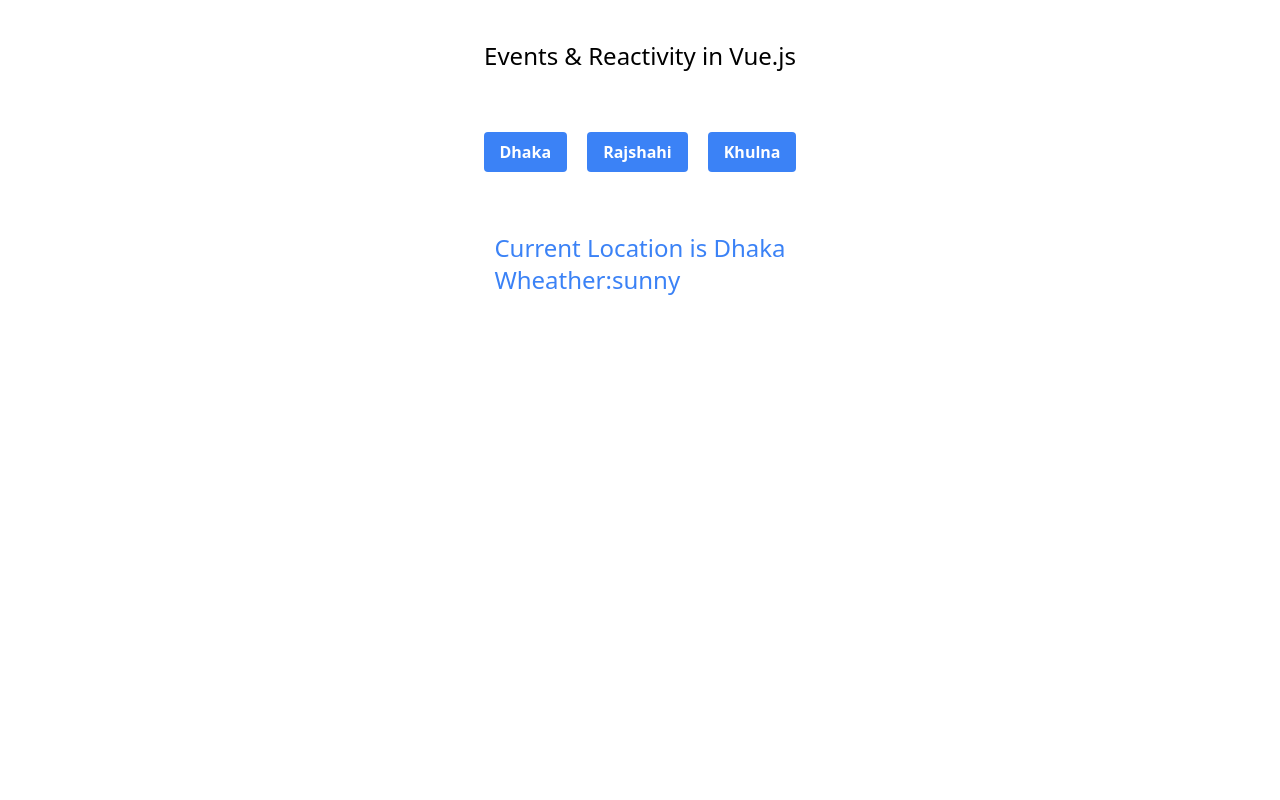
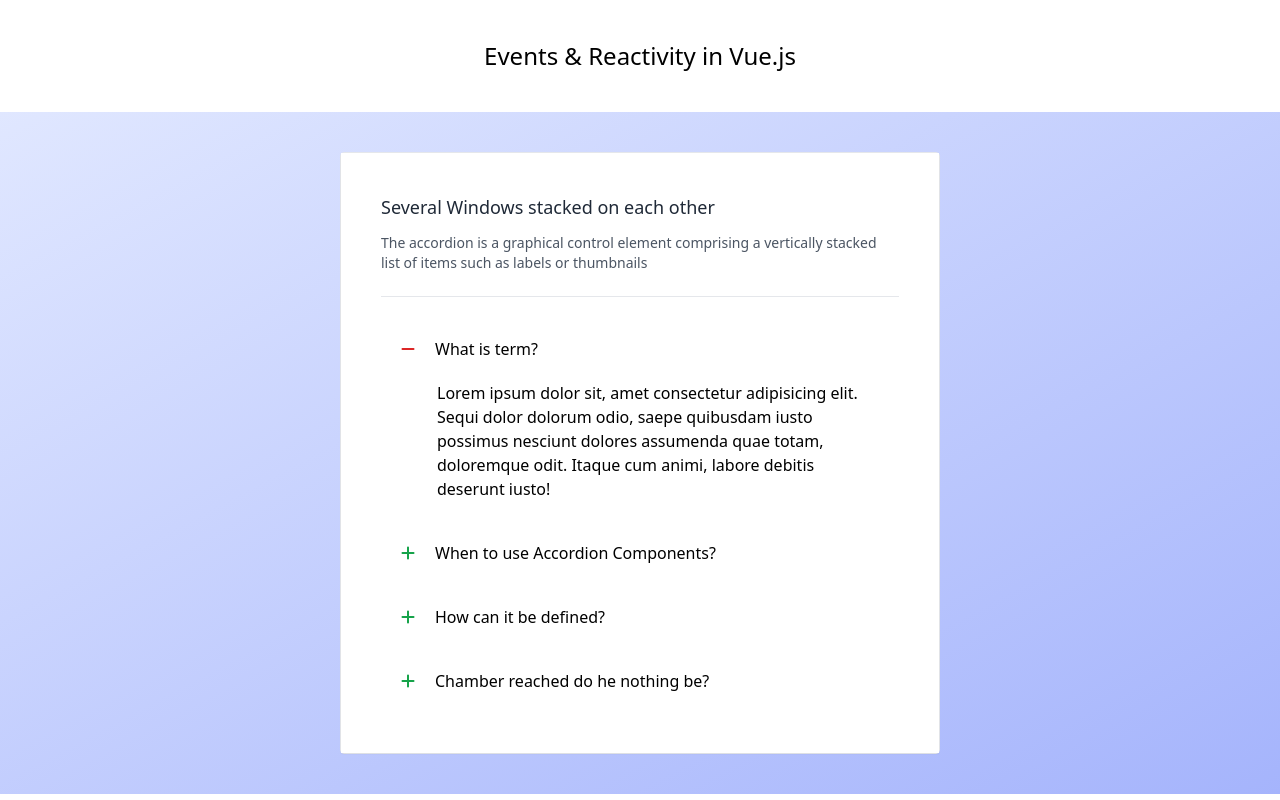
Before and after one commit to SrZitu/Vue_Module_4, a Vue app: page / in a window 1280 px wide. Built offline with nearby package versions, Linux system fonts and the light colour scheme.

Commit message:
Reactive episode 03, Creating Accordion

```diff
--- a/index.html
+++ b/index.html
@@ -5,6 +5,7 @@
     <link rel="icon" type="image/svg+xml" href="/vite.svg" />
     <meta name="viewport" content="width=device-width, initial-scale=1.0" />
     <script src="https://cdn.tailwindcss.com"></script>
+    <link rel="stylesheet" href="https://cdnjs.cloudflare.com/ajax/libs/font-awesome/6.1.1/css/all.min.css" />
     <title>Vite + Vue</title>
   </head>
   <body>
--- a/src/App.vue
+++ b/src/App.vue
@@ -1,35 +1,90 @@
 <script setup>
-import { ref,reactive } from 'vue';
-let location=reactive({
-  name:"Dhaka",
-  wheather:"sunny",
-
-});
-
-function changeLocation(newLocation,newwheather){
-location.name=newLocation;
-location.wheather=newwheather;
-
+import { ref } from 'vue'
+let accordionIndex=ref(0);
+let icons={
+  plus:'fas fa-plus',
+  minus:'fas fa-minus'
 }
 </script>
 
 <template>
- <section class="container mx-auto flex items-center flex-col">
-        <h1 class="text-center text-2xl py-10">Events & Reactivity in Vue.js</h1>
-        <div class="container mx-auto flex space-x-5 justify-center m-5">
-            <button class="bg-blue-500 hover:bg-blue-700 text-white font-bold py-2 px-4 rounded" @click="changeLocation('Dhaka','Sunny')">
-                Dhaka
-            </button>
-            <button class="bg-blue-500 hover:bg-blue-700 text-white font-bold py-2 px-4 rounded" @click="changeLocation('Rashahi','Cloudy')">
-                Rajshahi
-            </button>
-              <button class="bg-blue-500 hover:bg-blue-700 text-white font-bold py-2 px-4 rounded" @click="changeLocation('Khulna','Thunder')">
-                Khulna
-            </button>
+  <section class="container mx-auto flex items-center flex-col">
+    <h1 class="text-center text-2xl py-10">Events & Reactivity in Vue.js</h1>
 
+    <div class="p-10 bg-gradient-to-br from-indigo-100 to-indigo-300 grid place-items-center">
+      <div class="w-6/12 mx-auto rounded border">
+        <div class="bg-white p-10 shadow-sm">
+          <h3 class="text-lg font-medium text-gray-800">Several Windows stacked on each other</h3>
+          <p class="text-sm font-light text-gray-600 my-3">
+            The accordion is a graphical control element comprising a vertically stacked list of items such as labels or thumbnails
+          </p>
+
+          <div class="h-1 w-full mx-auto border-b my-5"></div>
+
+          <!-- What is term -->
+          <div class="transition hover:bg-indigo-50">
+            <!-- header -->
+            <div @click="accordionIndex=0" class="accordion-header cursor-pointer transition flex space-x-5 px-5 items-center h-16">
+              <i  :class="accordionIndex===0?[icons.minus,'text-red-600']:[icons.plus,'text-green-600']"></i>
+              <h3>What is term?</h3>
+            </div>
+            <!-- Content -->
+            <div class="px-5 pt-0 text-left pb-5" v-show="accordionIndex==0" >
+              <p class="leading-6 font-light pl-9 ">
+                Lorem ipsum dolor sit, amet consectetur adipisicing elit. Sequi dolor dolorum odio, saepe quibusdam iusto possimus nesciunt dolores assumenda quae totam, doloremque odit. Itaque cum animi, labore debitis deserunt iusto!
+              </p>
+            </div>
+          </div>
+
+          <!-- When to use Accordion Components -->
+          <div class="transition hover:bg-indigo-50">
+            <!-- header -->
+            <div @click="accordionIndex=1"  class="accordion-header cursor-pointer transition flex space-x-5 px-5 items-center h-16">
+              <i  :class="accordionIndex===1?[icons.minus,'text-red-600']:[icons.plus,'text-green-600']"></i>
+              <h3>When to use Accordion Components?</h3>
+            </div>
+            <!-- Content -->
+            <div class="accordion-content px-5 pt-0 text-left pb-5" v-show="accordionIndex==1">
+              <p class="leading-6 font-light pl-9 ">
+                Lorem, ipsum dolor sit amet consectetur adipisicing elit. Ut suscipit itaque, sequi incidunt ab sit optio debitis dignissimos doloribus ratione nobis id mollitia maiores eveniet necessitatibus dolorum praesentium! Corrupti, at.
+              </p>
+            </div>
+          </div>
+
+          <!-- Accordion Wrapper -->
+          <div class="transition hover:bg-indigo-50">
+            <!-- header -->
+            <div @click="accordionIndex=2" class="accordion-header cursor-pointer transition flex space-x-5 px-5 items-center h-16">
+              <i  :class="accordionIndex===2?[icons.minus,'text-red-600']:[icons.plus,'text-green-600']"></i>
+              <h3>How can it be defined?</h3>
+            </div>
+            <!-- Content -->
+            <div class="accordion-content px-5 pt-0 text-left pb-5" v-show="accordionIndex==2" >
+              <p class="leading-6 font-light pl-9">
+                Lorem ipsum dolor sit amet consectetur adipisicing elit. Minima facilis labore voluptates provident nam, delectus suscipit nihil optio voluptate quae porro fugiat magni excepturi doloribus.
+              </p>
+            </div>
+          </div>
+
+          <!-- Accordion Wrapper -->
+          <div class="transition hover:bg-indigo-50">
+            <!-- header -->
+            <div @click="accordionIndex=3"  class="accordion-header cursor-pointer transition flex space-x-5 px-5 items-center h-16">
+              <i  :class="accordionIndex===3?[icons.minus,'text-red-600']:[icons.plus,'text-green-600']"></i>
+              <h3>Chamber reached do he nothing be?</h3>
+            </div>
+            <!-- Content -->
+            <div class="accordion-content px-5 pt-0 text-left pb-5" v-show="accordionIndex==3" >
+              <p class="leading-6 font-light pl-9">
+                Lorem ipsum, dolor sit amet consectetur adipisicing elit. Ullam minima maiores magni dolore qui architecto pariatur incidunt repellat quos hic? Eius, eveniet accusantium! Quisquam, quo. Vitae ipsum ad veritatis commodi quasi expedita!
+              </p>
+            </div>
+          </div>
         </div>
-        <h1 class="text-2xl m-10 text-blue-500">Current Location is {{ location.name }} <br/>Wheather:{{ location.wheather }} </h1>
-    </section>
+      </div>
+    </div>
+
+  </section>
 </template>
 
 <style scoped></style>
```
